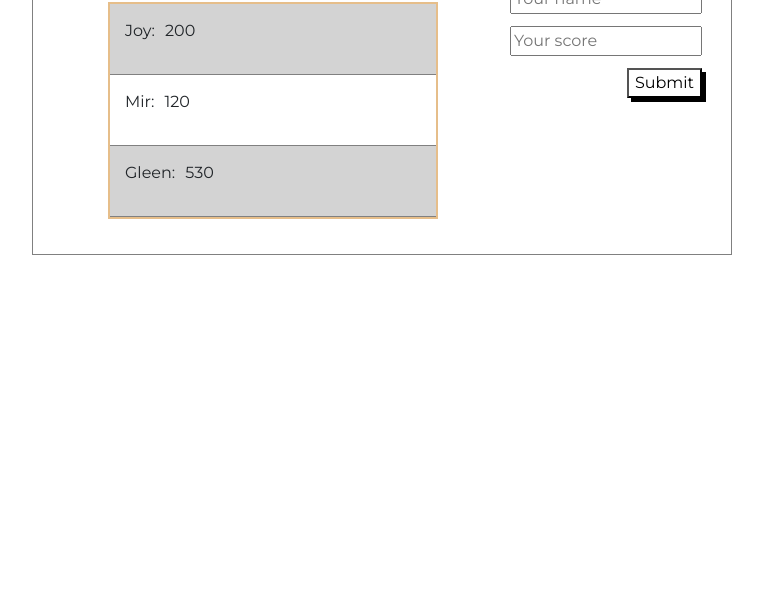
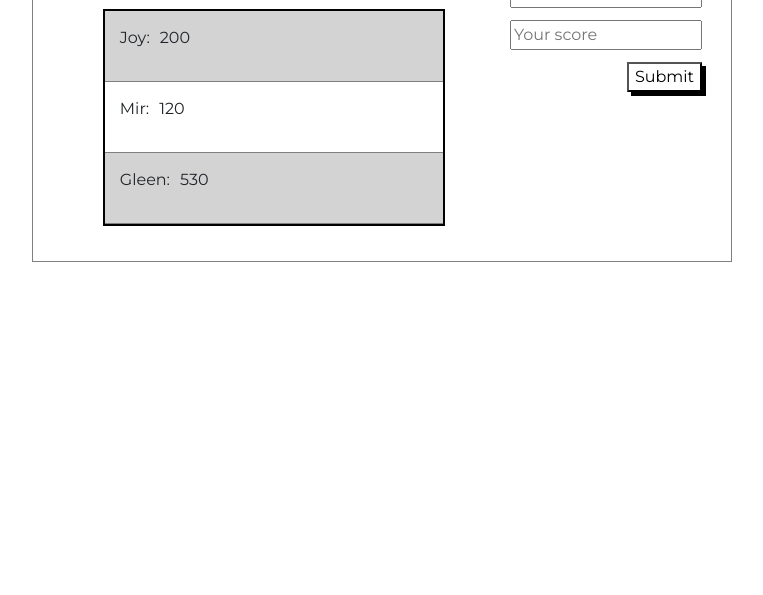
Before and after one commit to Gleennkar/Leaderboard, a website built with webpack: page src/index.html in a window 1280 px wide. Shown: the part 205-800 px from the top of the page, without its empty margins (258-1021 px from the left). Built offline with nearby package versions, Linux system fonts and the light colour scheme.

Commit message:
fix linters

```diff
--- a/src/index.html
+++ b/src/index.html
@@ -10,12 +10,13 @@
 <body>
     <section class="main-container">
         <h1>Leader Board</h1>
-        <div class="subtitle">
+        <div class="subtitle"></div>
        <div class="subtitle1">
           <div class="heading1">
             <h2>Recent Score</h2>
             <button type="button" class="btn">Refresh</button>
-        </div>
+    </div>
+</div>
         <div class="scores"></div>
   </section>
     <section class="form-container">
--- a/src/style.css
+++ b/src/style.css
@@ -30,7 +30,11 @@ li {
 }
 
 .scores {
-  border: 2px solid #e6be8a;
+  border: 2px solid black;
+  margin-bottom: 35px;
+  margin-left: 10%;
+  margin-right: 41%;
+  margin-top: -4%;
 }
 
 ul {
@@ -73,7 +77,7 @@ input {
   flex-direction: column;
   align-items: flex-end;
   margin-right: 25%;
-  margin-top: -26%;
+  margin-top: -27%;
 }
 
 .form {
```
Also changed, not shown: dist/index.html, dist/index.main.js.
